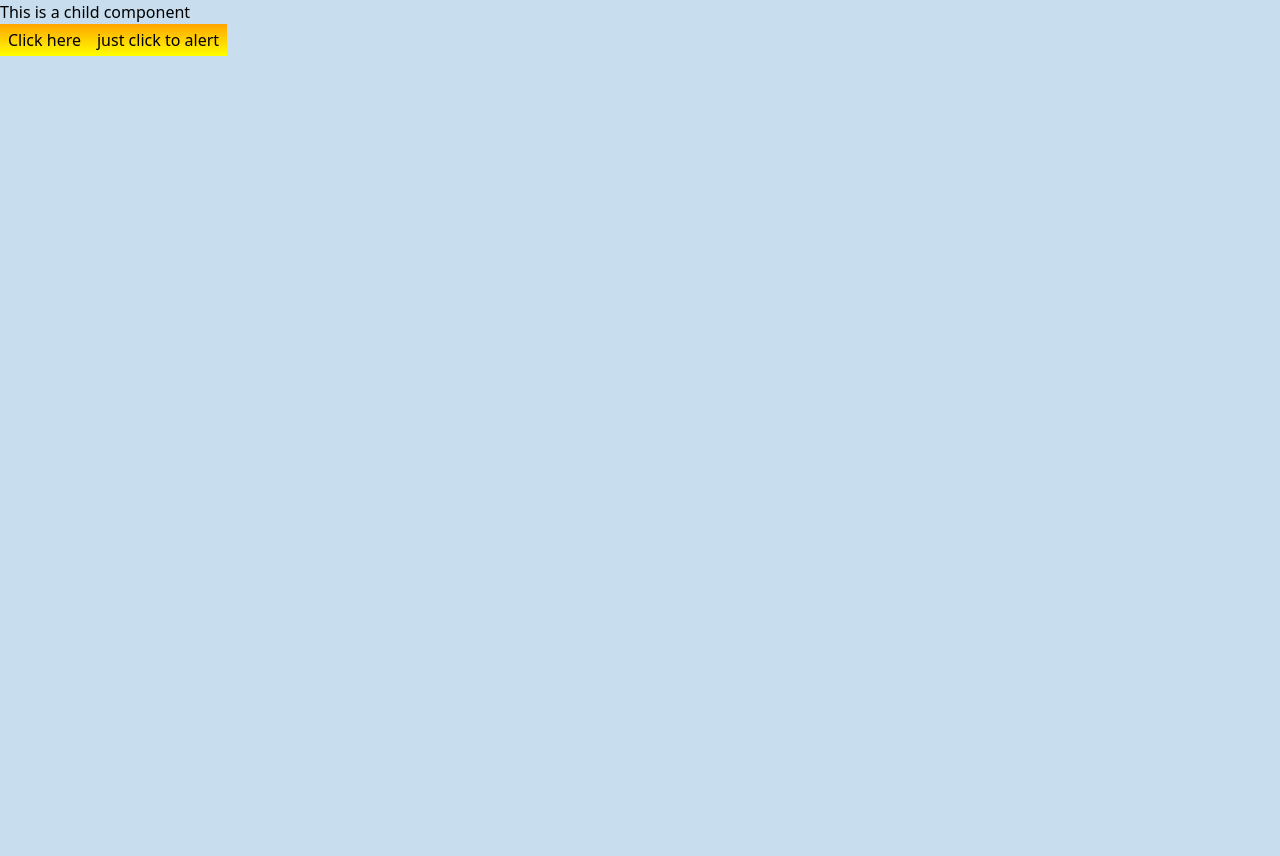
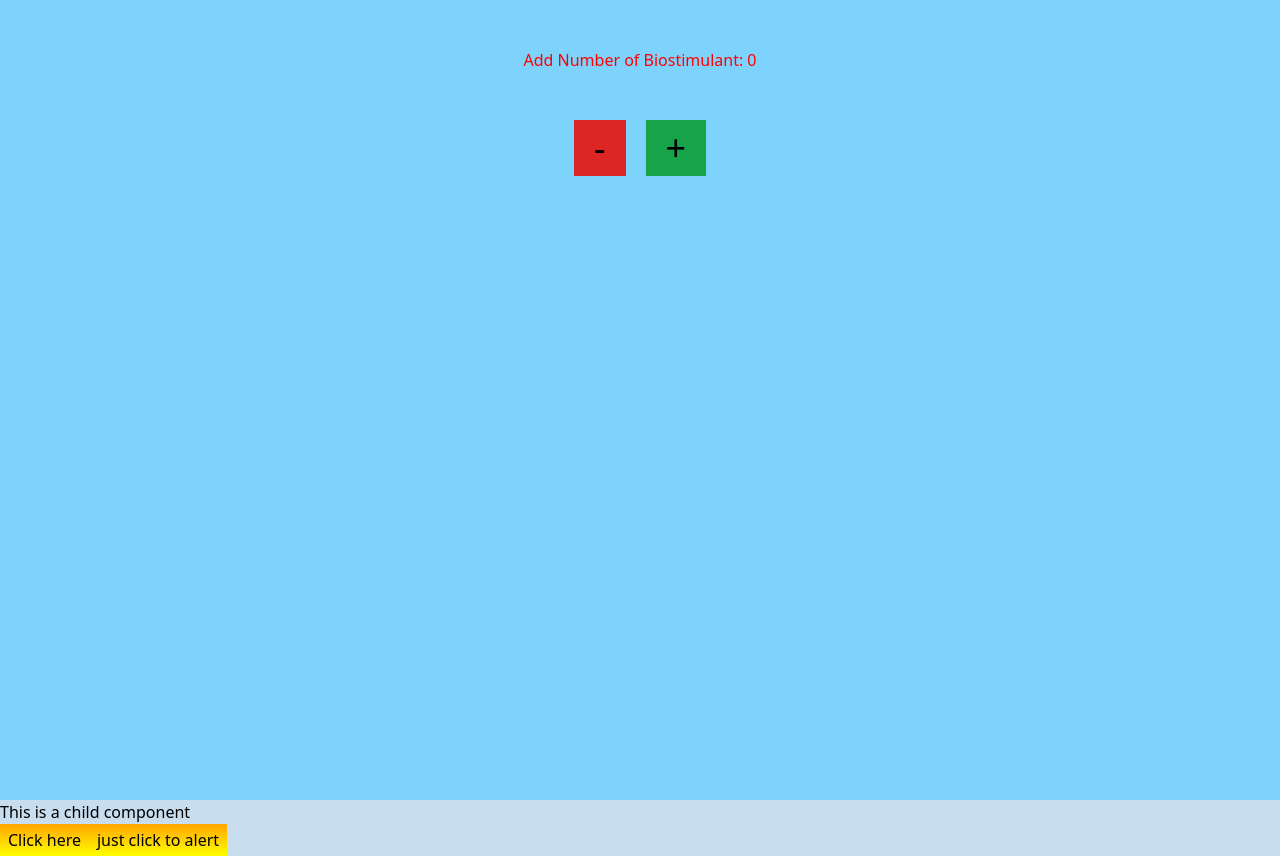
Before and after one commit to AdarshNaikDev/advance-react, a React (Create React App) app: page / in a window 1280 px wide. Before the commit the page ends 800 px from the top, so only its background shows below. Built offline with nearby package versions, Linux system fonts and the light colour scheme.

Commit message:
added new files

```diff
--- a/src/App.js
+++ b/src/App.js
@@ -47,7 +47,7 @@ function dataReaderFromChild(data){
       <ChildToParent changeText={word => setusrName(word)}/> */}
 
       {/* <Alarmclock2 />  */}
-      {/* <UseReducerDemo/> */}
+      <UseReducerDemo/>
       {/* <CrudFunction/> */}
       {/* <MultipleData/> */}
       {/* <HarshaCode/> */}
--- a/src/Hooks/UseReducerDemo.js
+++ b/src/Hooks/UseReducerDemo.js
@@ -16,7 +16,7 @@ const UseReducerDemo = ()=>{
 
 
     }
-    let initialstate = 1
+    let initialstate = 0
     const [ state, dispatch] = useReducer(reducer, initialstate)
 
 
```
